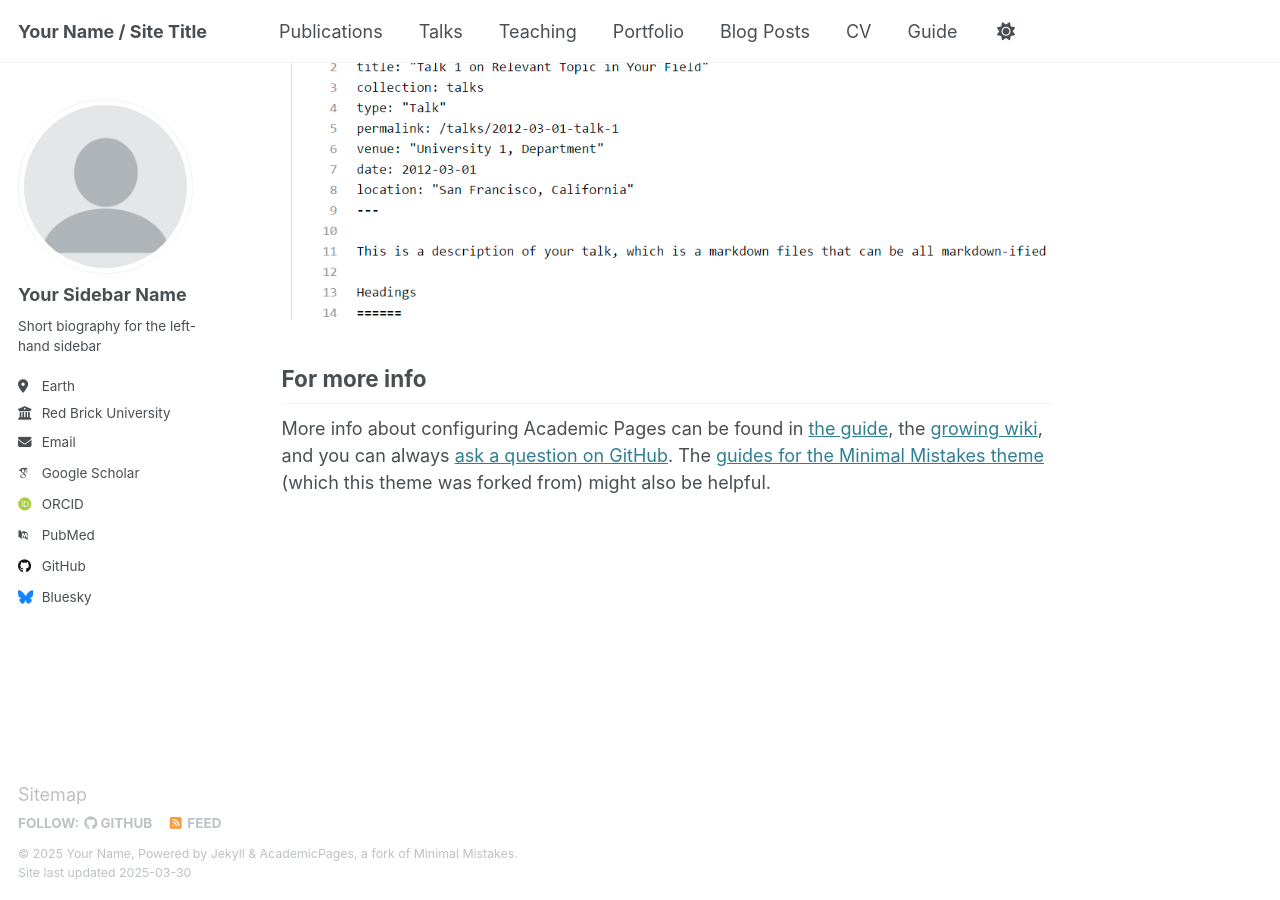
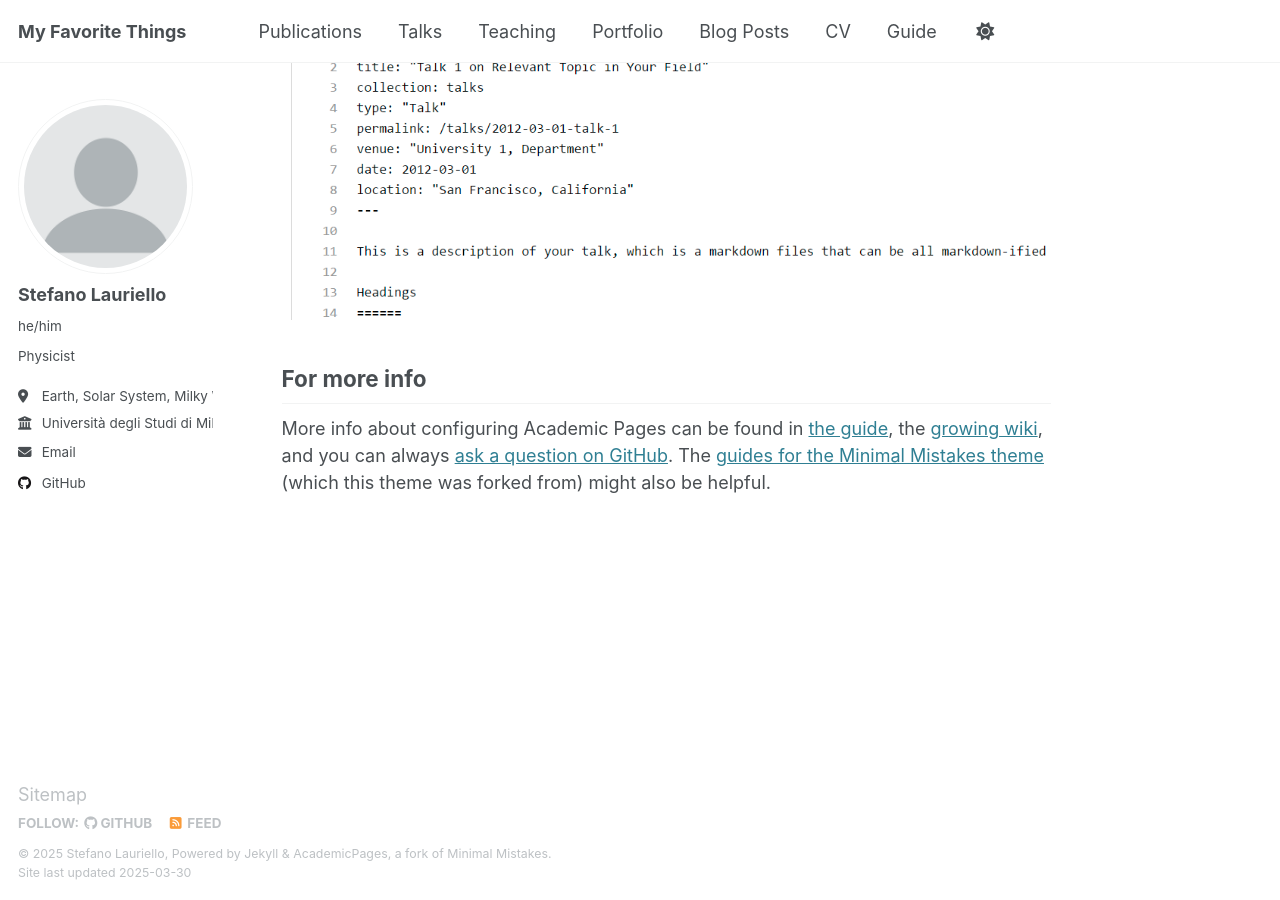
Before and after one commit to stefano-lau/stefano-lau.github.io, a Jekyll site: the page built from _pages/about.md, in a window 1280 px wide and 900 px high, scrolled down 2635 px. Built offline with Jekyll 4.4.1, drawn with Linux system fonts in a browser that asks for light colours; some web fonts are replaced.

Commit message:
Update _config.yml

```diff
--- a/_config.yml
+++ b/_config.yml
@@ -9,10 +9,10 @@
 # Basic Site Settings
 locale                   : "en-US"
 site_theme               : "default"
-title                    : "Your Name / Site Title"
+title                    : "My Favorite Things"
 title_separator          : "-"
-name                     : &name "Your Name"
-description              : &description "personal description"
+name                     : &name "Stefano Lauriello"
+description              : &description "Physicist"
 url                      : https://academicpages.github.io # the base hostname & protocol for your site e.g. "https://[your GitHub username].github.io"
 baseurl                  : "" # the subpath of your site, e.g. "/blog"
 repository               : "academicpages/academicpages.github.io"
@@ -23,21 +23,21 @@ repository               : "academicpages/academicpages.github.io"
 author:
   # Biographic information
   avatar           : "profile.png"
-  name             : "Your Sidebar Name"
-  pronouns         : # example: "she/her"
-  bio              : "Short biography for the left-hand sidebar"
-  location         : "Earth"
-  employer         : "Red Brick University"
+  name             : "Stefano Lauriello"
+  pronouns         : "he/him" # example: "she/her"
+  bio              : "Physicist"
+  location         : "Earth, Solar System, Milky Way"
+  employer         : "Università degli Studi di Milano Bicocca"
   uri              : # URL
-  email            : "none@example.org"
+  email            : "lauriello.stefano@gmail.com"
 
   # Academic websites
   arxiv            : # URL - Update with the correct link to your profile
-  googlescholar    : "https://scholar.google.com/citations?user=PS_CX0AAAAAJ"
+  googlescholar    : # URL
   impactstory      : # URL
-  orcid            : "http://orcid.org/yourorcidurl"
+  orcid            : # URL
   semantic         : # URL
-  pubmed           : "https://www.ncbi.nlm.nih.gov/pubmed/?term=john+snow"
+  pubmed           : # URL
   researchgate     : # URL
   scopus           : # URL
 
@@ -45,12 +45,12 @@ author:
   bitbucket        : # Username - Update with your username on the site
   codepen          : # Username
   dribbble         : # Username
-  github           : "academicpages"
+  github           : "stefano-lau"
   kaggle           : # Username
   stackoverflow    : # User number or user number and name (i.e., use "1" or "1/jeff-atwood")
 
   # Social media
-  bluesky          : "bsky.app" # Replace this with you Bluesky username
+  bluesky          : # Username
   facebook         : # Username
   flickr           : # Username
   foursquare       : # Username
@@ -67,7 +67,7 @@ author:
   steam            : # Username
   telegram         : # URL
   tumblr           : # Username
-  twitter          : # Username for X / Twitter
+  twitter          : # Username
   vine             : # Username
   weibo            : # Username
   wikipedia        : # Username
```
